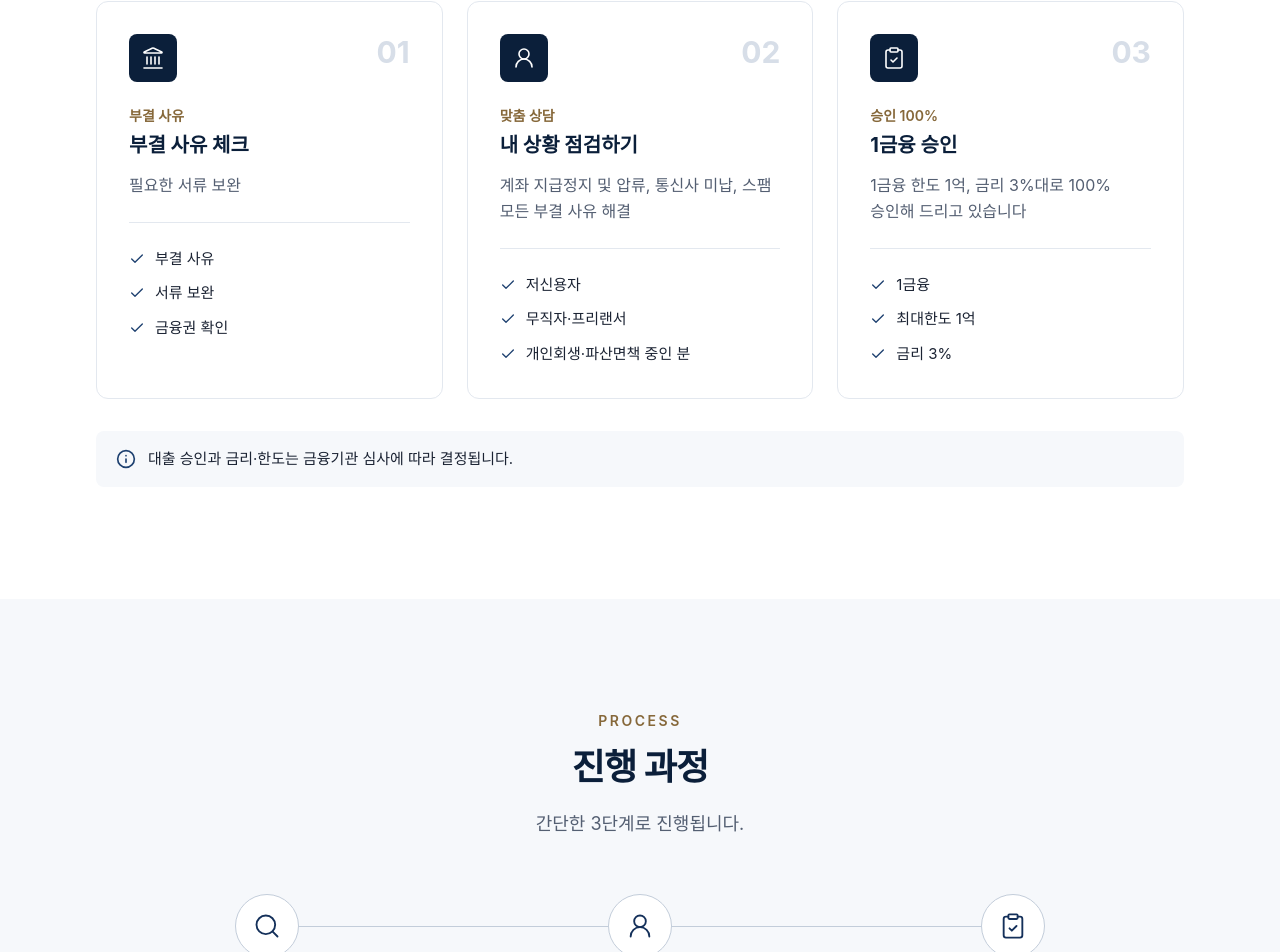
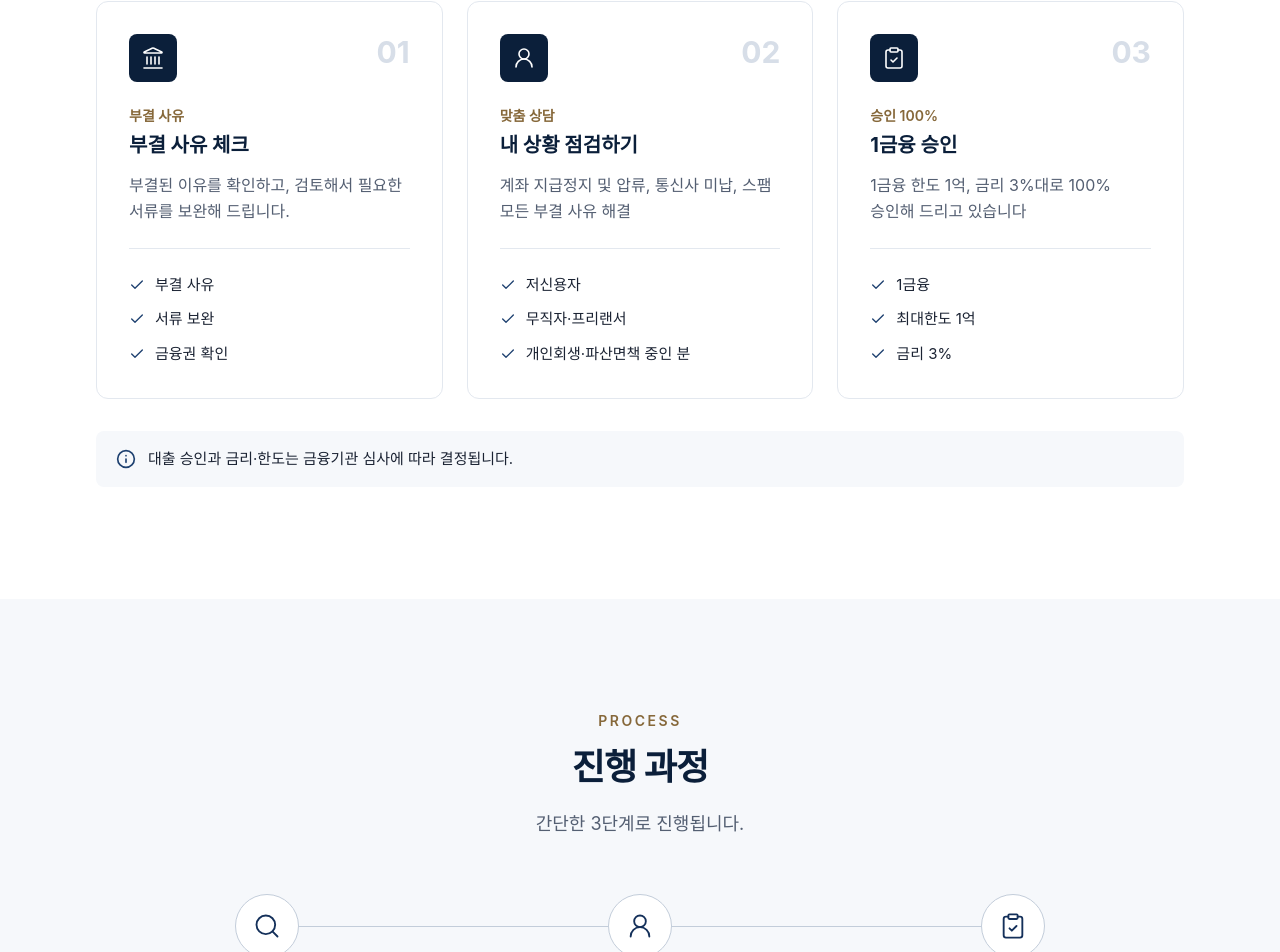
Before and after one commit to akainu1977-debug/yeosung-dreamloan, a React (Vite) app: page / in a window 1280 px wide. Shown: the part 968-1920 px from the top of the page. Built offline with nearby package versions, Linux system fonts and the light colour scheme; a web font is replaced by a local one.

Commit message:
Update siteContent.ts

```diff
--- a/src/content/siteContent.ts
+++ b/src/content/siteContent.ts
@@ -61,7 +61,7 @@ export const services = {
       no: '01',
       icon: 'Landmark',
       title: '부결 사유 체크',
-      body: '필요한 서류 보완                                          ',
+      body: '부결된 이유를 확인하고, 검토해서 필요한 서류를 보완해 드립니다.',
       points: ['부결 사유', '서류 보완', '금융권 확인'],
       tag: '부결 사유',
     },
```
